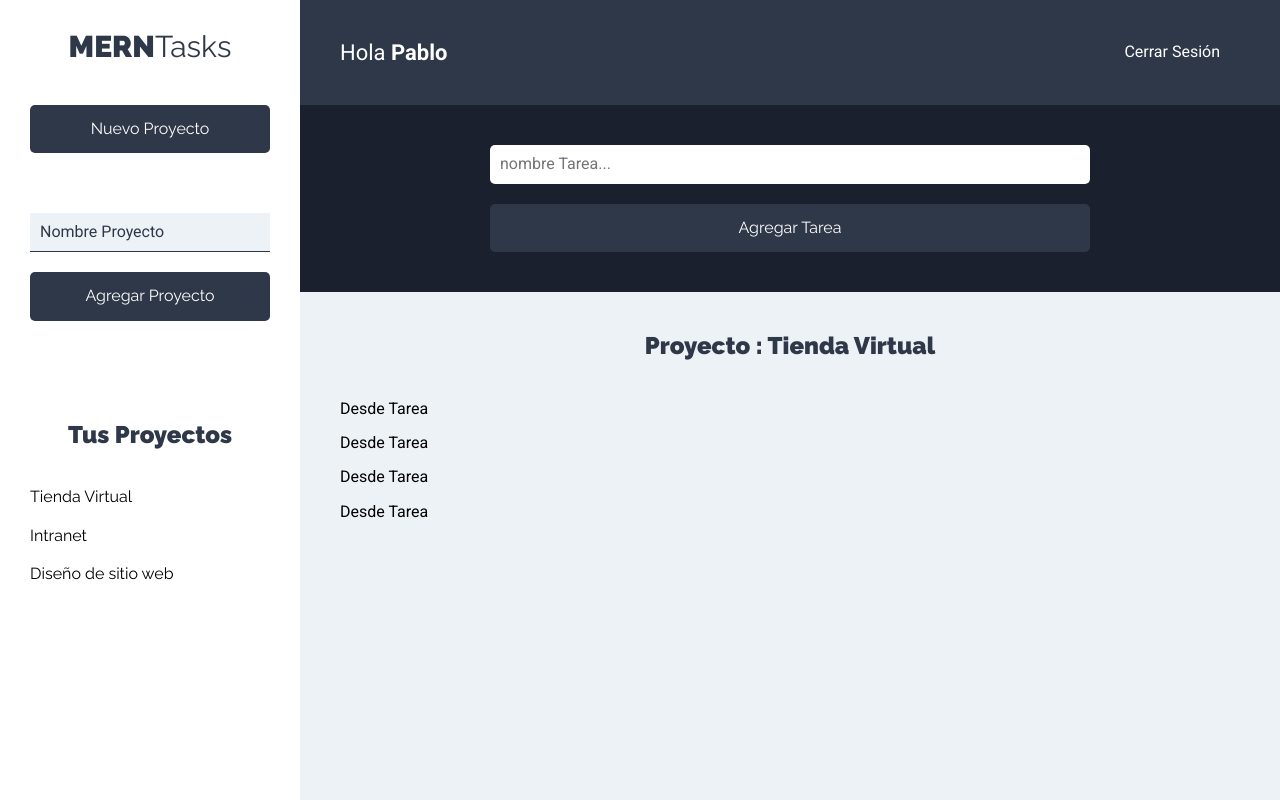
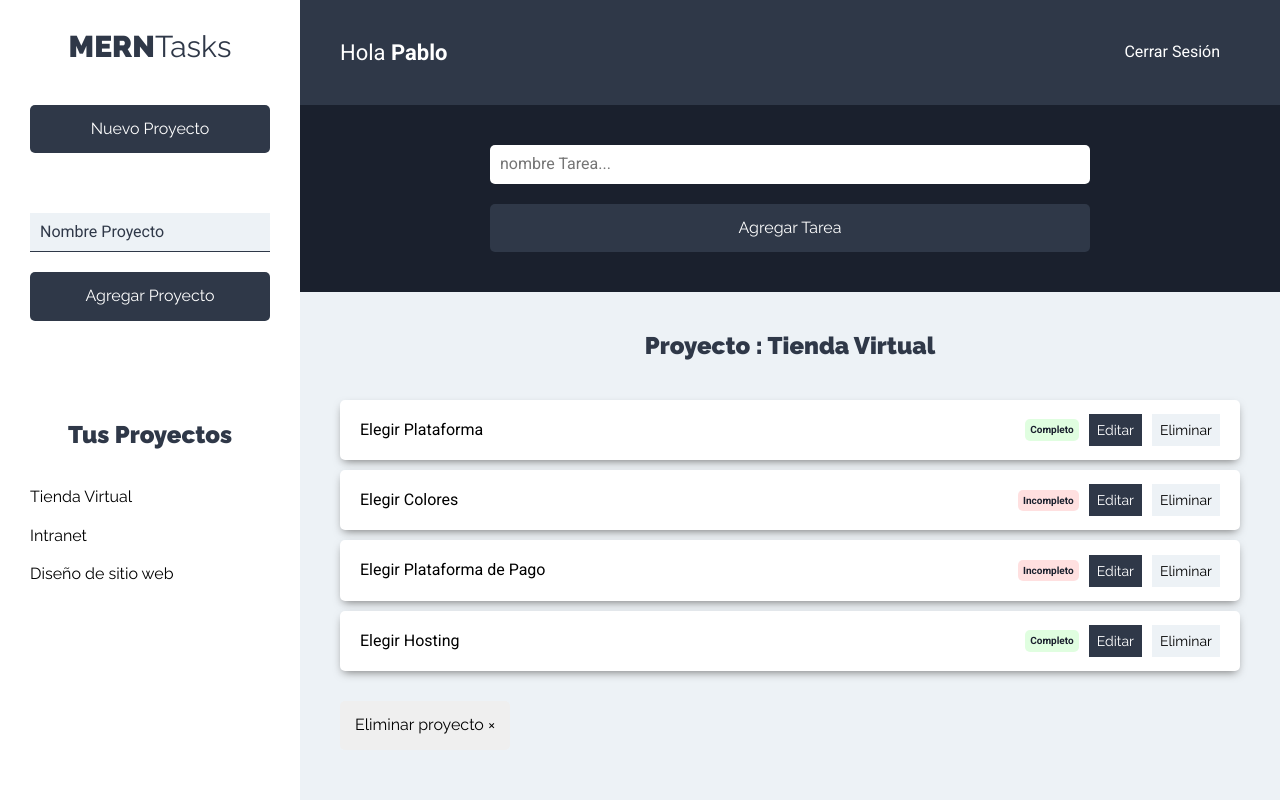
Before and after one commit to PabloMunizMontoya/mern-task-cliente, a React (Create React App) app: page /Proyectos in a window 1280 px wide. Built offline with nearby package versions, Linux system fonts and the light colour scheme.

Commit message:
agregue los botones para editar los proyectos o eliminarlos, y renderize sus estados en fucion de si la tarea esta en true o false

```diff
--- a/src/components/tareas/ListadoTareas.jsx
+++ b/src/components/tareas/ListadoTareas.jsx
@@ -23,7 +23,13 @@
                         />
                     ))
                 }
+                <button
+                    type='button'
+                    className='btn btn-eliminar'
+                >Eliminar proyecto &times;</button>
             </ul>
+
+
         </Fragment>
 
     );
--- a/src/components/tareas/Tarea.jsx
+++ b/src/components/tareas/Tarea.jsx
@@ -1,9 +1,44 @@
 import React from 'react'
 
-const Tarea = () => {
+const Tarea = ({tarea}) => {
     return (
-        <p>Desde Tarea</p>
-     );
+        <li className='tarea sombra'>
+            <p>{tarea.nombre}</p>
+
+            <div className='estado'>
+                {tarea.estado
+                ?
+                    (
+                    <button
+                        type='button'
+                        className='completo'
+                    >Completo</button>
+                    )
+
+                :
+                    (
+                    <button
+                        type='button'
+                        className='incompleto'
+                    >Incompleto</button>
+                    )
+
+                }
+            </div>
+
+            <div className='acciones'>
+                <button
+                    type='button'
+                    className='btn btn-primario'
+                >Editar</button>
+
+                <button
+                    type='button'
+                    className='btn btn-secundario'
+                >Eliminar</button>
+            </div>
+        </li>
+    );
 }
 
 export default Tarea;
```
